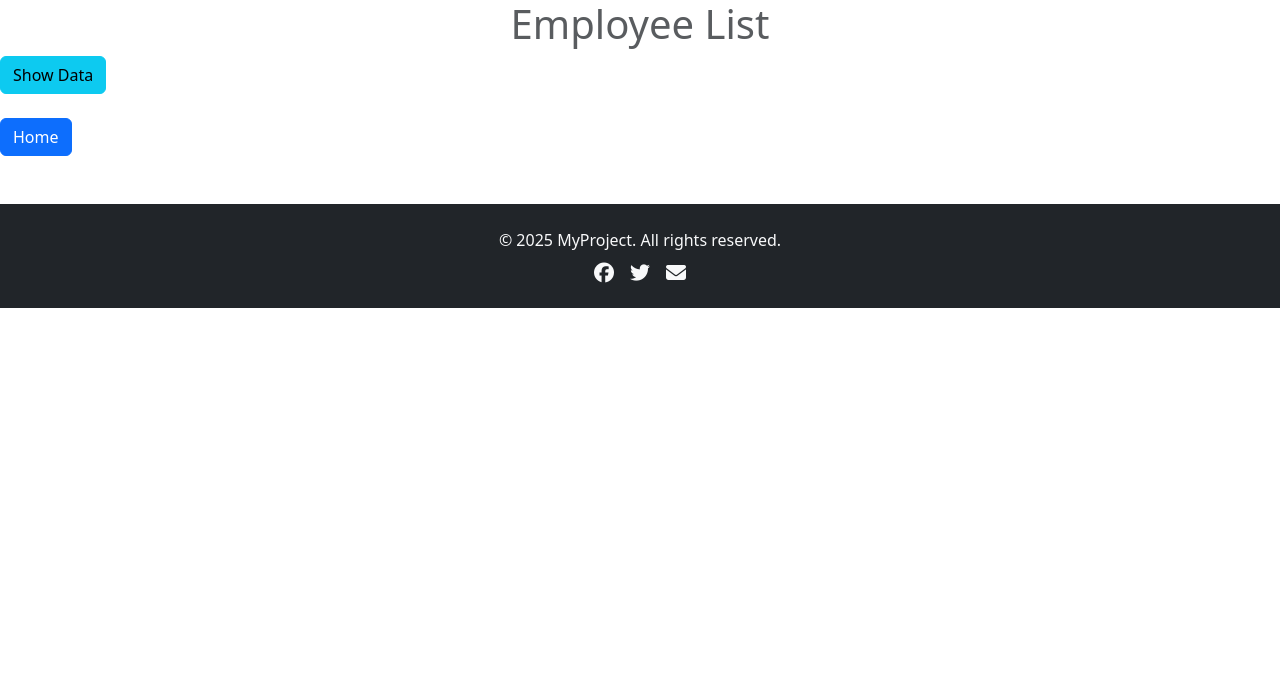
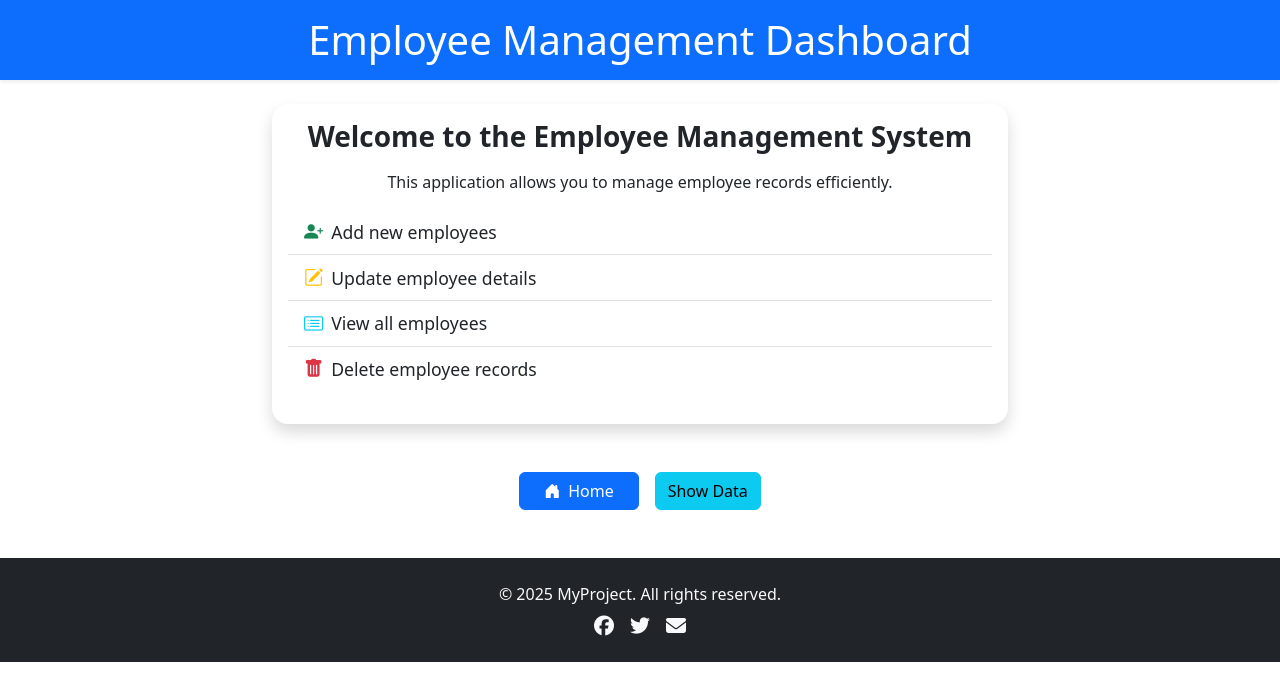
Before and after one commit to RadhaShinde-spec/Employee_CURD, an Angular app: page /dashboard in a window 1280 px wide. Shown: the top 700 px of the page. Built offline with nearby package versions, Linux system fonts and the light colour scheme.

Commit message:
Updated navbar and centered heading with buttons

```diff
--- a/src/app/components/dashboard/dashboard.component.css
+++ b/src/app/components/dashboard/dashboard.component.css
@@ -0,0 +1,37 @@
+.card {
+  border-radius: 1.5rem;
+  background-color: #fff;
+  border: none;
+}
+
+.card-title {
+  font-weight: 600;
+}
+
+.list-group-item {
+  font-size: 1.1rem;
+  display: flex;
+  align-items: center;
+}
+
+.list-group-item i {
+  font-size: 1.2rem;
+}
+table {
+  border-radius: 1rem;
+  overflow: hidden;
+}
+
+th {
+  background-color: #0d6efd;
+  color: white;
+}
+
+td, th {
+  vertical-align: middle;
+}
+
+tr:hover {
+  background-color: #f0f9ff;
+  transition: all 0.2s ease-in-out;
+}
--- a/src/app/components/dashboard/dashboard.component.html
+++ b/src/app/components/dashboard/dashboard.component.html
@@ -1,22 +1,72 @@
 
-<h1 class="text-muted text-center">Employee List</h1>
+<!-- <h1 class="text-muted text-center">Employee List</h1> -->
+<!-- Header -->
+<header class="bg-primary text-white py-3 mb-4 shadow-sm">
+  <div class="container text-center">
+    <h1 class="m-0">Employee Management Dashboard</h1>
+  </div>
+</header>
 
-<button (click)="getAll()" type="button" class="btn btn-info" > {{ isVisible ? 'Hide Data' : 'Show Data' }}</button>
-<table *ngIf=" isVisible && users.length > 0"  class="table table-striped table-bordered table-hover">
+<!-- Main Content -->
+<main class="container mb-5">
+  <div class="row justify-content-center">
+    <div class="col-md-8">
+      <div class="card shadow rounded-4">
+        <div class="card-body">
+          <h3 class="card-title mb-3 text-center">Welcome to the Employee Management System</h3>
+          <p class="card-text text-center">
+            This application allows you to manage employee records efficiently.
+          </p>
+          <ul class="list-group list-group-flush mb-3">
+            <li class="list-group-item">
+              <i class="bi bi-person-plus-fill text-success me-2"></i> Add new employees
+            </li>
+            <li class="list-group-item">
+              <i class="bi bi-pencil-square text-warning me-2"></i> Update employee details
+            </li>
+            <li class="list-group-item">
+              <i class="bi bi-card-list text-info me-2"></i> View all employees
+            </li>
+            <li class="list-group-item">
+              <i class="bi bi-trash-fill text-danger me-2"></i> Delete employee records
+            </li>
+          </ul>
+        </div>
+      </div>
+    </div>
+  </div>
+</main>
+
+
+
+<!-- User Table -->
+<div class="table-responsive mt-4" *ngIf="isVisible && users.length > 0">
+  <table class="table table-bordered table-hover shadow rounded-4 overflow-hidden">
+    <thead class="table-primary text-center align-middle">
       <tr>
-    <th>name</th>
-    <th>email</th>
-    <th>password</th>
+        <th scope="col">#ID</th>
+        <th scope="col">Name</th>
+        <th scope="col">Email</th>
+        <th scope="col">Password</th>
       </tr>
-  <tbody class="table-striped">
+    </thead>
+    <tbody class="table-light text-center align-middle">
       <tr *ngFor="let item of users">
-      <td>{{ item.name }}</td>
+        <td>{{ item.id }}</td>
+        <td>{{ item.name | uppercase}}</td>
         <td>{{ item.email }}</td>
         <td>{{ item.password }}</td>
       </tr>
     </tbody>
   </table>
-<div class="mt-4">
-   <!-- <a routerLink="/welcome">Back To Home</a> -->
-    <button routerLink="/welcome" class="btn btn-primary">Home</button>
 </div>
+
+<!-- Home Button -->
+<div class="text-center mt-4 d-flex justify-content-center gap-3">
+  <button routerLink="/welcome" class="btn btn-primary px-4">
+    <i class="bi bi-house-door-fill me-2"></i>Home
+  </button>
+  <button (click)="getAll()" type="button" class="btn btn-info">
+    {{ isVisible ? 'Hide Data' : 'Show Data' }}
+  </button>
+</div>
--- a/src/app/components/dashboard/dashboard.component.ts
+++ b/src/app/components/dashboard/dashboard.component.ts
@@ -10,11 +10,12 @@ export class DashboardComponent {
   isVisible: boolean = false;
   constructor(private service: EmployeeService) {}
 
-  users: {
-    name: string;
-    email: string;
-    password: string;
-  }[] = [];
+  // users: {
+  //   name: string;
+  //   email: string;
+  //   password: string;
+  // }[] = [];
+  users:any;
   getAll() {
     if (!this.isVisible) {
       this.service.getAll().subscribe((res) => {
--- a/src/app/components/login/login.component.html
+++ b/src/app/components/login/login.component.html
@@ -24,7 +24,7 @@
           </div>
         </div>
 
-        <button (click)="onLogin()" class="btn btn-primary w-100 rounded-pill shadow-sm fw-semibold">
+        <button  (click)="onLogin()" class="btn btn-primary w-100 rounded-pill shadow-sm fw-semibold">
           Login
         </button>
 
--- a/src/app/components/login/login.component.ts
+++ b/src/app/components/login/login.component.ts
@@ -9,20 +9,37 @@ import { EmployeeService } from 'src/app/services/employee.service';
   styleUrls: ['./login.component.css'],
 })
 export class LoginComponent {
-  constructor(private router: Router, private service: EmployeeService) {}
+  constructor(private router: Router, private service: EmployeeService) { }
 
   userLogin = {
     username: '',
     password: '',
   };
   onLogin() {
-    this.service.login(this.userLogin).subscribe((res) => {
-      console.log(res);
-      if (res) {
-        this.router.navigateByUrl('/dashboard');
+    //     const { username, password } = this.userLogin;
+    //     if (username === "admin@gmail.com" && password === "admin@123") {
+    //       this.router.navigateByUrl('/dashboard');
+    //     }
+    //     else {
+    //       this.service.login(this.userLogin).subscribe((res) => {
+    //         console.log(res);
+    //         if (res) {
+    //  this.router.navigateByUrl('/welcome');
+    //         } else {
+    //          console.log("wrong password");
+
+    //         }
+    //       });
+    //     }
+    this.service.login(this.userLogin).subscribe(res => {
+      if (res != null) {
+           console.log(res);
+        this.router.navigateByUrl('/dashboard')
       } else {
-        alert('Wrong username or password');
+         console.log(res);
+        alert("invalid credentials")
       }
-    });
+    })
+
   }
 }
--- a/src/app/components/welcome/welcome.component.css
+++ b/src/app/components/welcome/welcome.component.css
@@ -11,6 +11,9 @@ body {
   margin-top: 80px;
 }
 .banner-container img {
-  max-height: 670px;
+  max-height: 1000px;
   object-fit: cover;
 }
+.btn:hover {
+  transform: scale(1.05);
+}
--- a/src/app/components/welcome/welcome.component.html
+++ b/src/app/components/welcome/welcome.component.html
@@ -1,23 +1,45 @@
-<body style="margin: 0;">
+<body style="margin: 0; font-family: 'Poppins', sans-serif;">
+  <!-- Google Font -->
+  <link href="https://fonts.googleapis.com/css2?family=Poppins:wght@400;600&display=swap" rel="stylesheet" />
 
   <!-- Navbar -->
-<nav class="navbar navbar-expand-lg navbar-dark bg-dark px-4">
-  <div class="container-fluid justify-content-center">
-    <div class="text-white fs-4 text-center">
+  <nav class="navbar navbar-expand-lg navbar-dark bg-primary px-4 py-3 shadow">
+    <div class="container-fluid align-items-center">
+      <div class="text-white fs-4 fw-semibold text-center mx-auto">
         Welcome To Employee Management System
       </div>
+      <button (click)="showAbout = !showAbout" class="btn btn-outline-light rounded-pill px-3">
+        About Us
+      </button>
     </div>
   </nav>
 
+  <!-- About Us Toggle Section -->
+  <div *ngIf="showAbout" class="container mt-4 p-4 rounded shadow-sm bg-light">
+    <h3 class="text-primary">About Us</h3>
+    <p class="text-muted">This app is created to manage employees efficiently, providing tools for tracking, managing, and analyzing employee data.</p>
+  </div>
 
-  <!-- Banner with Overlayed Buttons -->
+  <!-- Banner with Overlay -->
   <div class="position-relative">
-    <img src="assets/emp.jpg" class="img-fluid w-100" alt="Welcome Banner" style="height: 100vh; object-fit: cover;">
+    <img src="assets/emp.jpg" class="img-fluid w-100" alt="Welcome Banner"
+      style="height: 100vh; object-fit: cover;" />
+
+    <!-- Optional overlay (darken image for better contrast) -->
+    <div class="position-absolute top-0 start-0 w-100 h-100" style="background-color: rgba(0, 0, 0, 0.4);"></div>
+
     <!-- Centered Buttons on Image -->
-    <div class="position-absolute top-50 start-50 translate-middle-x" style="top: 50%;">
-      <a routerLink="/login" class="btn btn-outline  me-3 btn-primary">Login</a>
-      <a routerLink="/register" class="btn btn-outline btn-success">Register</a>
+    <div class="position-absolute top-50 start-50 translate-middle text-center">
+      <a routerLink="/login"
+        class="btn btn-primary btn-lg rounded-pill shadow px-5 me-3"
+        style="transition: all 0.3s ease;">
+        Login
+      </a>
+      <a routerLink="/register"
+        class="btn    btn-primary btn-lg rounded-pill shadow px-5"
+        style="transition: all 0.3s ease;">
+        Register
+      </a>
     </div>
   </div>
-
 </body>
--- a/src/app/components/welcome/welcome.component.ts
+++ b/src/app/components/welcome/welcome.component.ts
@@ -6,5 +6,5 @@ import { Component } from '@angular/core';
   styleUrls: ['./welcome.component.css']
 })
 export class WelcomeComponent {
-
+showAbout = false;
 }
```
Lines whose indentation alone changed are shown as unchanged.
